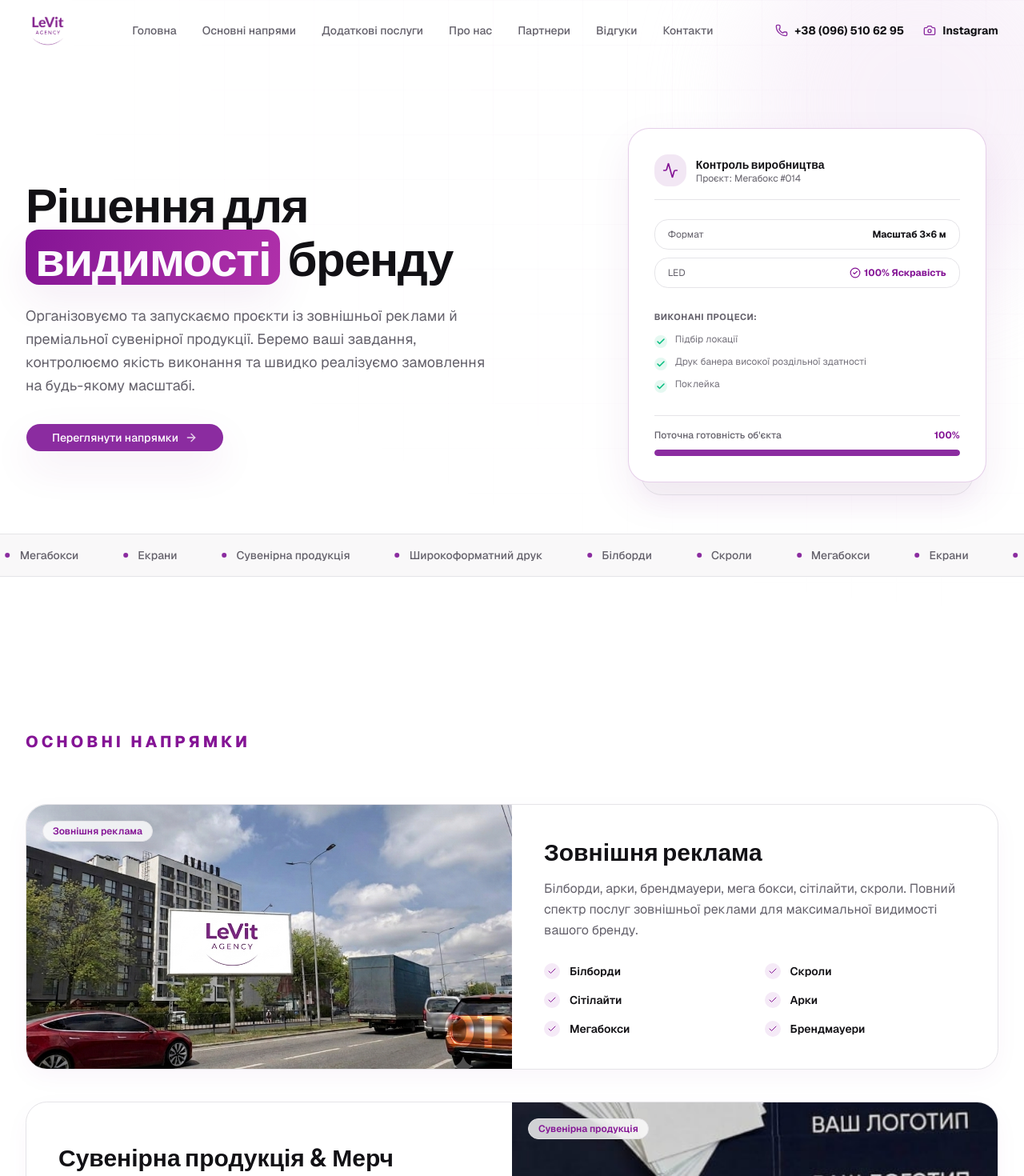
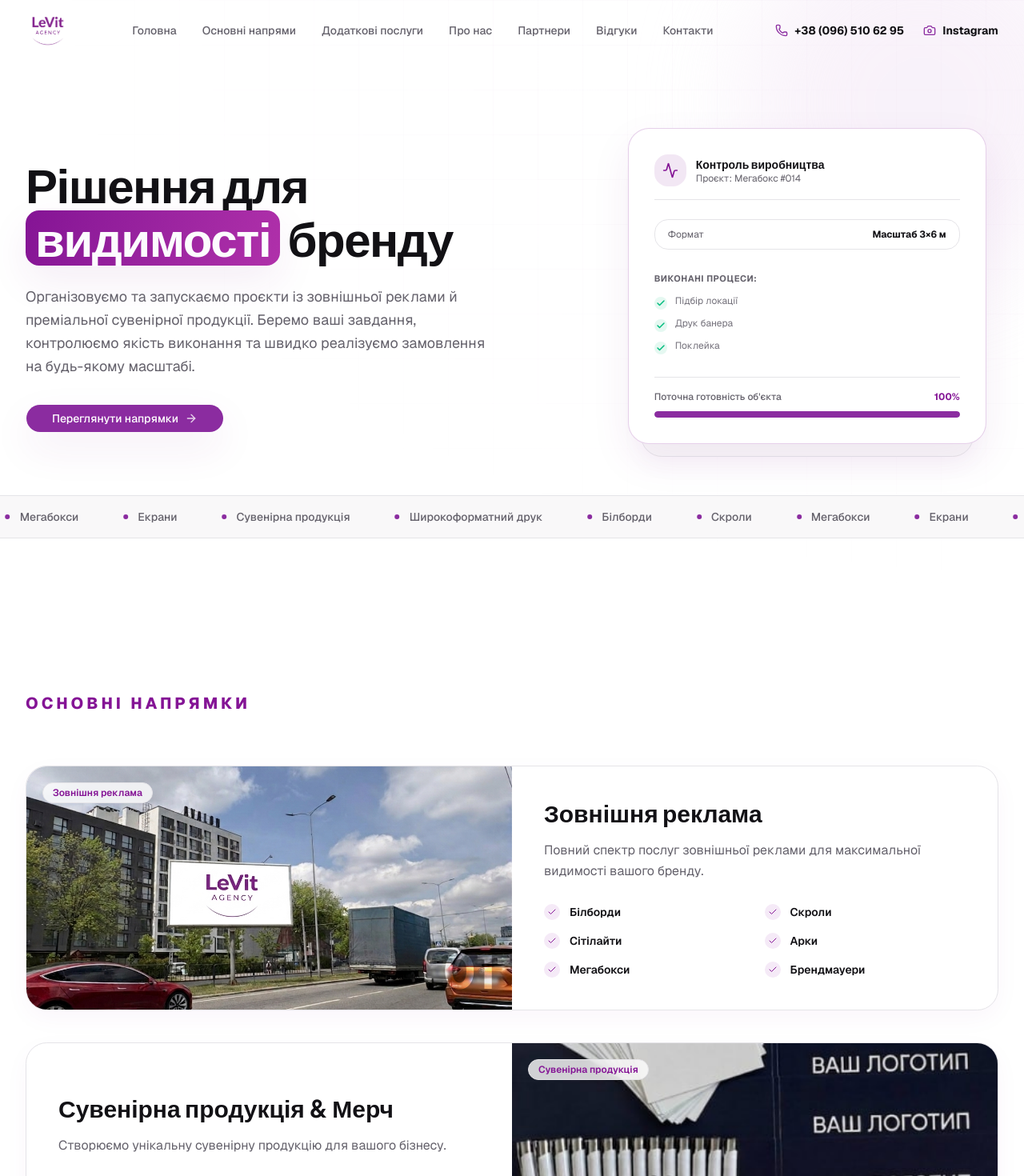
Before and after one commit to BohdanPavlykAI/LeVit_AGENCY, a Next.js app: page / in a window 1280 px wide. Shown: the top 1470 px of the page at 80% size. Built offline with nearby package versions, Linux system fonts and the light colour scheme.

Commit message:
Large bugs fix 5

```diff
--- a/components/flagship-services.tsx
+++ b/components/flagship-services.tsx
@@ -7,7 +7,7 @@ const flagship = [
     tag: "Зовнішня реклама",
     title: "Зовнішня реклама",
     description:
-        "Білборди, арки, брендмауери, мега бокси, сітілайти, скроли. Повний спектр послуг зовнішньої реклами для максимальної видимості вашого бренду.",
+        "Повний спектр послуг зовнішньої реклами для максимальної видимості вашого бренду.",
     image: "/board.png",
     imageAlt: "Чистий білборд та світловий короб на сучасному білому фасаді вдень",
     services: [
@@ -25,7 +25,7 @@ const flagship = [
     tag: "Сувенірна продукція",
     title: "Сувенірна продукція & Мерч",
     description:
-        "Фірмові сувеніри, подарункові набори, корпоративні подарунки. Створюємо унікальну сувенірну продукцію для вашого бізнесу.",
+        "Створюємо унікальну сувенірну продукцію для вашого бізнесу.",
     image: "/souvenir.jpg",
     imageAlt: "Преміальний набір корпоративних подарунків на світлій поверхні",
     services: [
--- a/components/hero.tsx
+++ b/components/hero.tsx
@@ -14,7 +14,7 @@ const scrollingParams = [
 
 const projectSteps = [
   "Підбір локації",
-  "Друк банера високої роздільної здатності",
+  "Друк банера",
   "Поклейка"
 ]
 
@@ -81,12 +81,6 @@ export function Hero() {
                   <div className="flex items-center justify-between rounded-xl border border-border bg-soft/40 px-4 py-2.5">
                     <span className="text-xs text-muted-foreground">Формат</span>
                     <span className="text-xs font-bold text-foreground">Масштаб 3×6 м</span>
-                  </div>
-                  <div className="flex items-center justify-between rounded-xl border border-border bg-soft/40 px-4 py-2.5">
-                    <span className="text-xs text-muted-foreground">LED</span>
-                    <span className="text-xs font-bold text-primary flex items-center gap-1">
-                    <CheckCircle2 className="size-3.5" /> 100% Яскравість
-                  </span>
                   </div>
                 </div>
 
--- a/components/partners.tsx
+++ b/components/partners.tsx
@@ -11,6 +11,7 @@ const partners = [
     { name: "Ekopolis", logo: "/ekopolis.jpg" },
     { name: "Well Towers", logo: "/Welltowers.svg" },
     { name: "Kredo", logo: "/KREDO.PNG" },
+    { name: "Parkside", logo: "/Parkside.png"}
 ]
 
 export function Partners() {
```
Also changed, not shown: public/Parkside.png (added).
